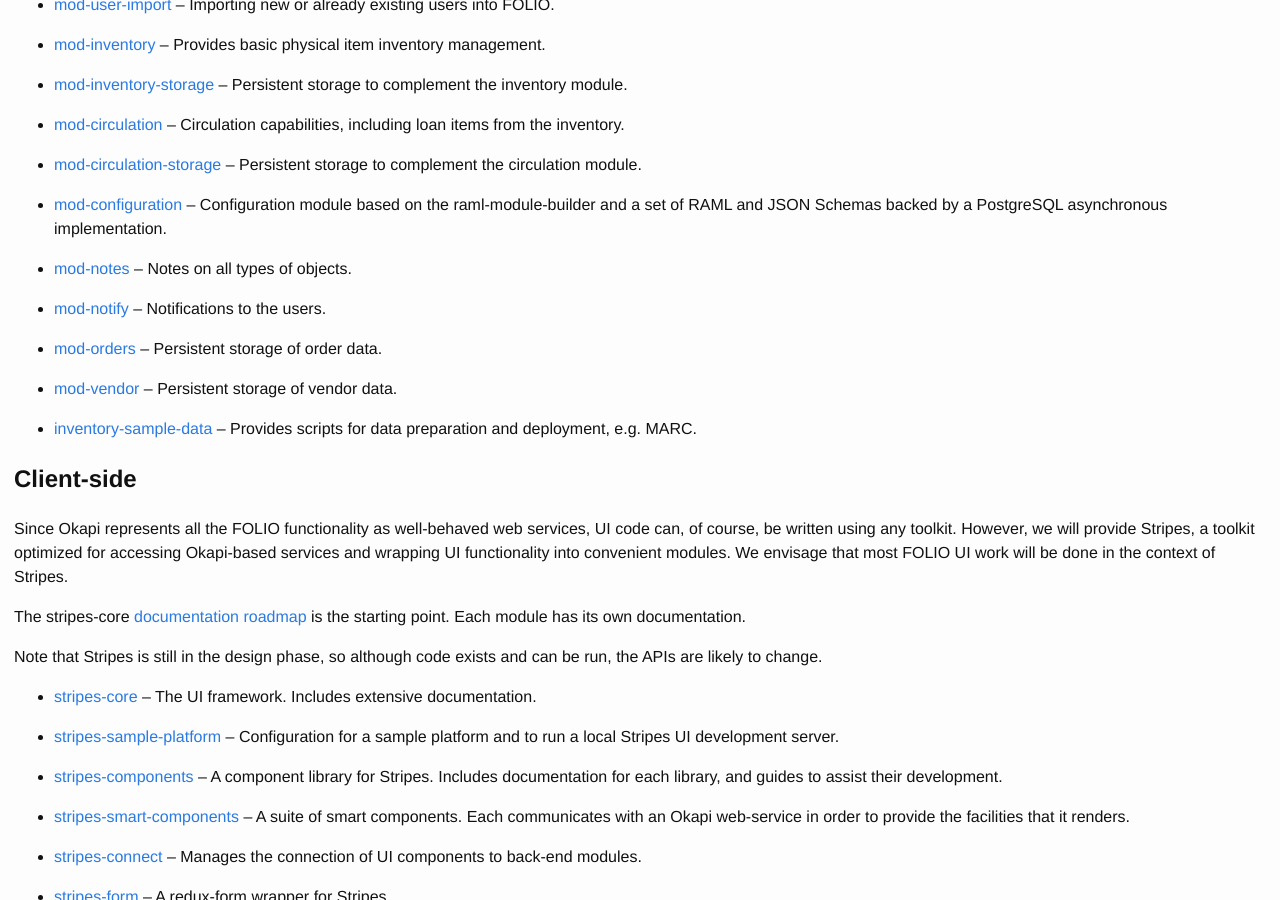
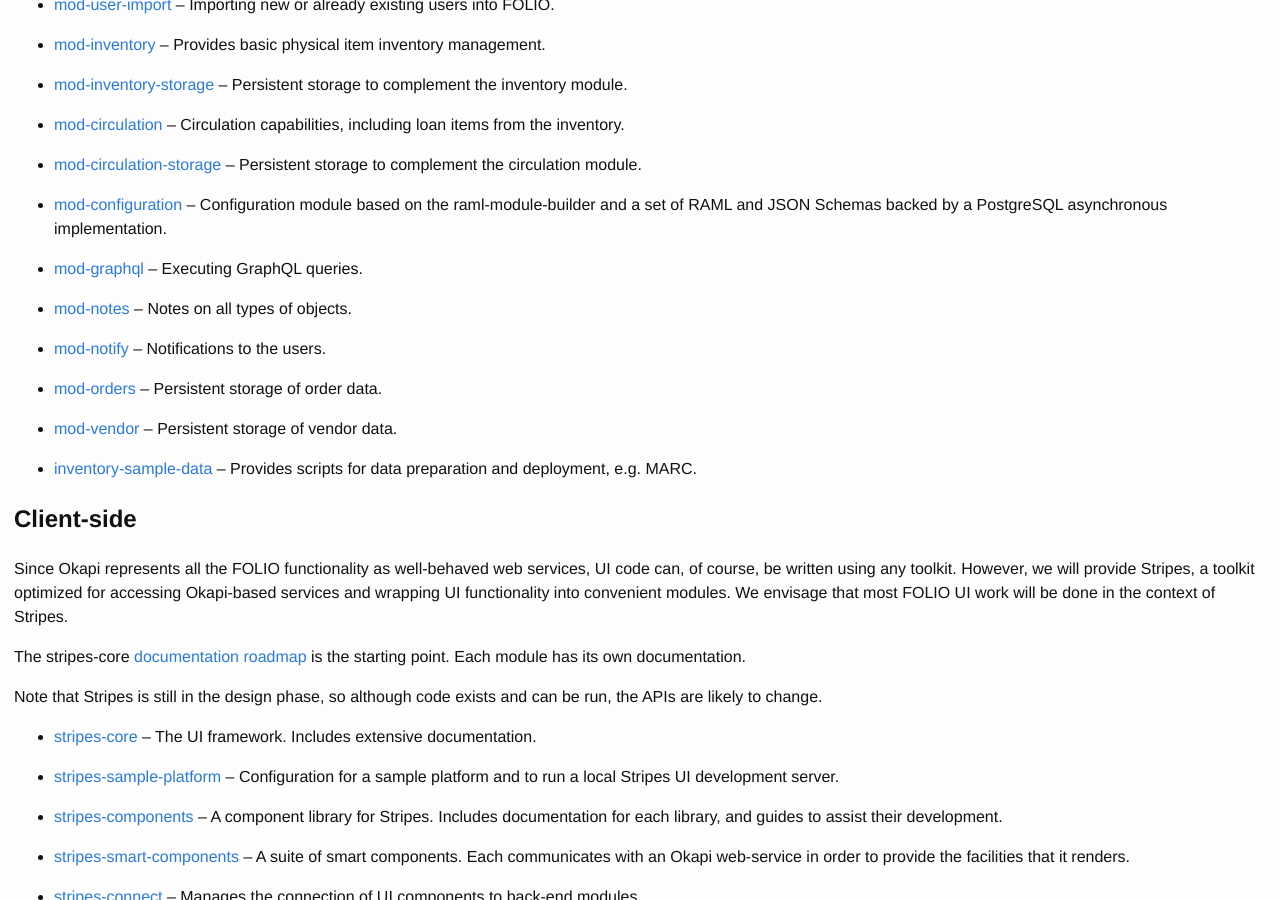
Before and after one commit to folio-org/folio-org.github.io, a Jekyll site: the page built from source-code/index.md, in a window 1280 px wide and 900 px high, scrolled down 1218 px. Built offline with Jekyll 4.4.1, drawn with Linux system fonts in a browser that asks for light colours; nearby versions of some CDN libraries.

Commit message:
Add mod-graphql FOLIO-359

```diff
--- a/source-code/index.md
+++ b/source-code/index.md
@@ -120,6 +120,9 @@
 - [mod-configuration](https://github.com/folio-org/mod-configuration)
   -- Configuration module based on the raml-module-builder and a set
   of RAML and JSON Schemas backed by a PostgreSQL asynchronous implementation.
+
+- [mod-graphql](https://github.com/folio-org/mod-graphql)
+  -- Executing GraphQL queries.
 
 - [mod-notes](https://github.com/folio-org/mod-notes)
   -- Notes on all types of objects.
```
